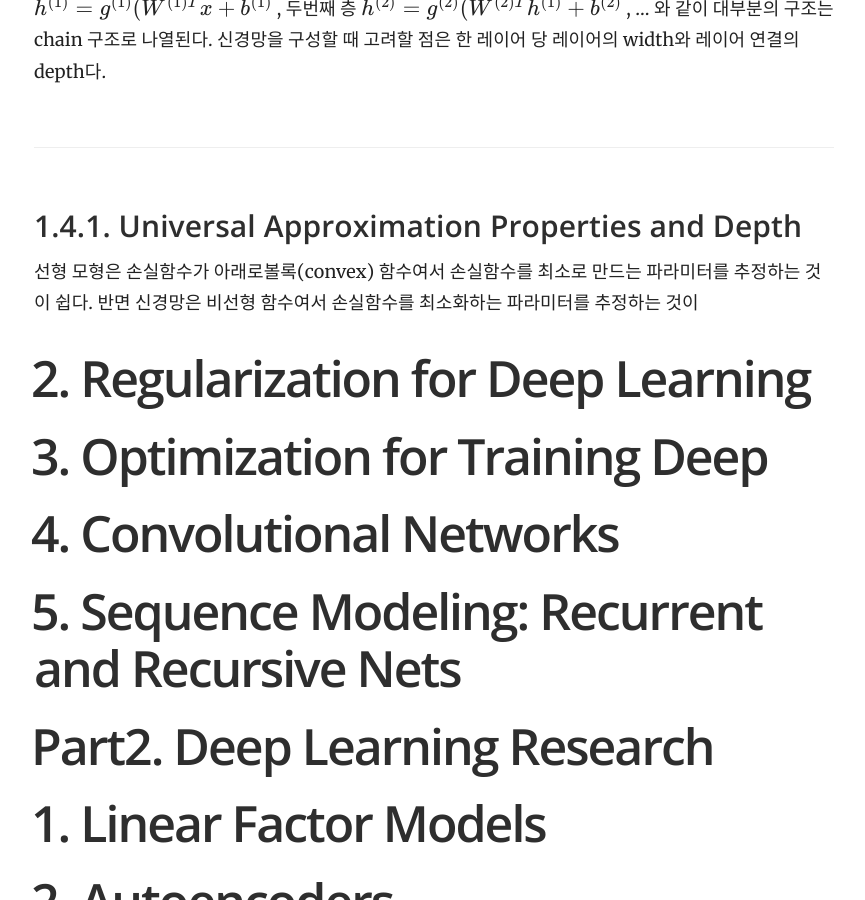
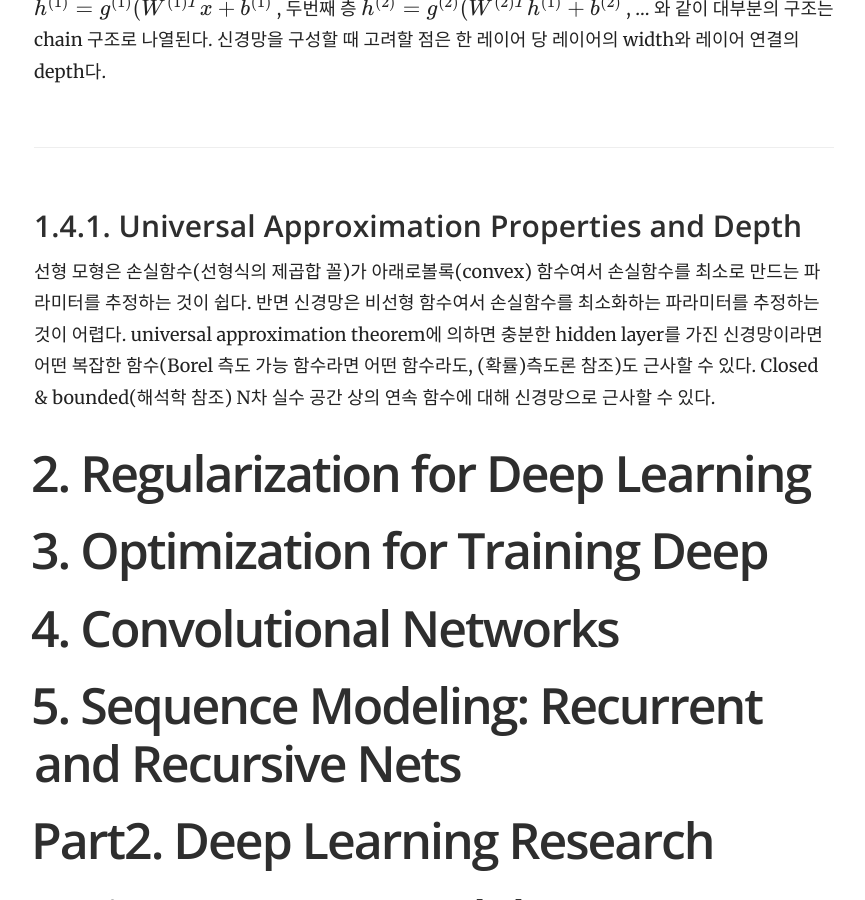
Before and after one commit to yrk3434/yrk3434.github.io, a Jekyll site: the page built from _docs/Theory/Deep Learning Overview.md, in a window 1280 px wide and 900 px high, scrolled down 9262 px. Shown: the whole window, without its empty margins (356-1221 px from the left). Built offline with Jekyll 4.4.1, drawn with Linux system fonts in a browser that asks for light colours; formulas are drawn with MathJax 3.

Commit message:
Update Deep Learning Overview.md

```diff
--- a/_docs/Theory/Deep Learning Overview.md
+++ b/_docs/Theory/Deep Learning Overview.md
@@ -175,7 +175,7 @@ binary classification에서 positive일 확률을 구하는 활성화 함수,
 신경망을 구성할 때 고려할 점은 한 레이어 당 레이어의 width와 레이어 연결의 depth다.
 
 ### 1.4.1. Universal Approximation Properties and Depth
-선형 모형은 손실함수가 아래로볼록(convex) 함수여서 손실함수를 최소로 만드는 파라미터를 추정하는 것이 쉽다. 반면 신경망은 비선형 함수여서 손실함수를 최소화하는 파라미터를 추정하는 것이
+선형 모형은 손실함수(선형식의 제곱합 꼴)가 아래로볼록(convex) 함수여서 손실함수를 최소로 만드는 파라미터를 추정하는 것이 쉽다. 반면 신경망은 비선형 함수여서 손실함수를 최소화하는 파라미터를 추정하는 것이 어렵다. universal approximation theorem에 의하면 충분한 hidden layer를 가진 신경망이라면 어떤 복잡한 함수(Borel 측도 가능 함수라면 어떤 함수라도, (확률)측도론 참조)도 근사할 수 있다. Closed & bounded(해석학 참조) N차 실수 공간 상의 연속 함수에 대해 신경망으로 근사할 수 있다.
 
 
 # 2. Regularization for Deep Learning
```
